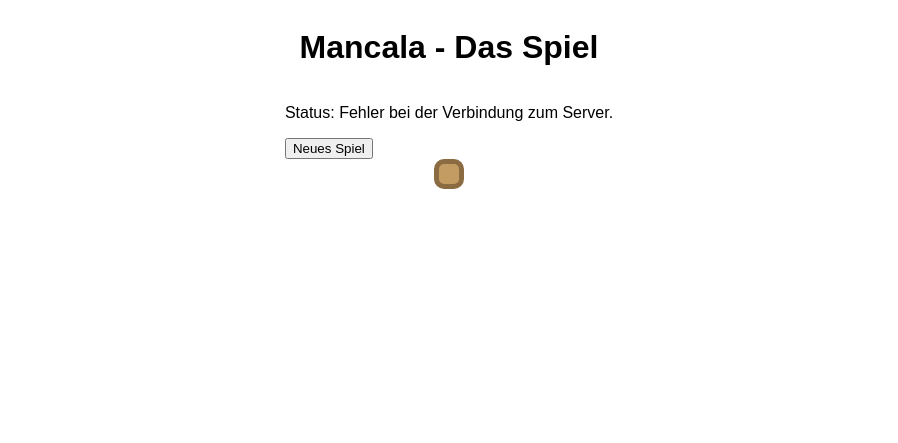
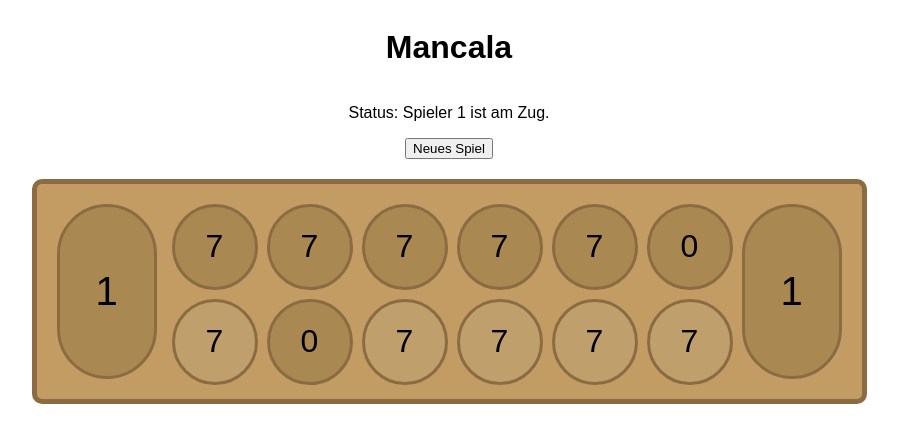
Before and after one commit to webphi-de/mancala-web, a Flask app: page / in a window 1280 px wide. Shown: the top 443 px of the page, without its empty margins (191-1089 px from the left). Run offline with Flask 3, Linux system fonts and the light colour scheme.

Commit message:
Final spielbar!

```diff
--- a/static/script.js
+++ b/static/script.js
@@ -6,66 +6,71 @@ const statusText = document.getElementById('status-text');
 const neustartButton = document.getElementById('neustart-button');
 
 /**
- * Zeichnet das gesamte Spielbrett basierend auf den Daten vom Server.
+ * Zeichnet das gesamte Spielbrett und fügt Klick-Events hinzu.
  * @param {object} spielDaten - Das vom Server gesendete JSON-Objekt.
  */
 function zeichneSpielbrett(spielDaten) {
-    // 1. Altes Brett leeren, bevor wir neu zeichnen
-    spielbrettContainer.innerHTML = '';
+    const gridContainer = document.getElementById('spielbrett-grid');
+    gridContainer.innerHTML = ''; // Altes Brett leeren
 
-    // Wir erstellen einen Container für die Mulden von Spieler 2 (oben)
-    const spieler2Reihe = document.createElement('div');
-    spieler2Reihe.classList.add('mulden-reihe');
+    // 1. Kalaha von Spieler 2 (links) erstellen
+    const kalaha2 = document.createElement('div');
+    kalaha2.id = 'kalaha-spieler2';
+    kalaha2.className = 'kalaha';
+    kalaha2.innerText = spielDaten.mulden[13];
+    gridContainer.appendChild(kalaha2);
 
-    // Wir erstellen einen Container für die Mulden von Spieler 1 (unten)
-    const spieler1Reihe = document.createElement('div');
-    spieler1Reihe.classList.add('mulden-reihe');
+    // 2. Kalaha von Spieler 1 (rechts) erstellen
+    const kalaha1 = document.createElement('div');
+    kalaha1.id = 'kalaha-spieler1';
+    kalaha1.className = 'kalaha';
+    kalaha1.innerText = spielDaten.mulden[6];
+    gridContainer.appendChild(kalaha1);
 
-    // 2. Durch die Mulden-Liste iterieren und für jede Mulde ein Element erstellen
-    spielDaten.mulden.forEach((anzahlSteine, index) => {
+    // 3. Spielmulden erstellen
+    // Mulden für Spieler 1 (unten, Index 0-5)
+    for (let i = 0; i <= 5; i++) {
         const mulde = document.createElement('div');
-        mulde.innerText = anzahlSteine; // Die Anzahl der Steine anzeigen
-        mulde.dataset.index = index;    // Den Index als data-Attribut speichern
+        mulde.className = 'mulde';
+        mulde.dataset.index = i;
+        mulde.dataset.spieler = '1';
+        mulde.innerText = spielDaten.mulden[i];
 
-        if (index === 6 || index === 13) {
-            // Das sind die Kalahas (Gewinnmulden)
-            mulde.classList.add('kalaha');
-            if (index === 6) {
-                mulde.id = 'kalaha-spieler1';
-            } else {
-                mulde.id = 'kalaha-spieler2';
-            }
-        } else {
-            // Das sind die normalen Spielmulden
-            mulde.classList.add('mulde');
-            // Hier könnten wir später Klick-Events hinzufügen
+        if (spielDaten.aktueller_spieler === 1 && spielDaten.mulden[i] > 0 && !spielDaten.spiel_beendet) {
+            mulde.classList.add('clickable');
+            mulde.addEventListener('click', async () => {
+                if (document.body.classList.contains('warten')) return;
+                document.body.classList.add('warten');
+                statusText.innerText = 'KI überlegt...';
+                await fetch('/api/mache_zug/' + i);
+                await updateSpiel();
+                document.body.classList.remove('warten');
+            });
         }
+        gridContainer.appendChild(mulde);
+    }
 
-        // Die Mulden den richtigen Reihen zuordnen
-        if (index >= 0 && index <= 5) {
-            spieler1Reihe.appendChild(mulde);
-        } else if (index >= 7 && index <= 12) {
-            // Wir fügen die oberen Mulden in umgekehrter Reihenfolge ein,
-            // damit sie von rechts nach links angezeigt werden.
-            spieler2Reihe.prepend(mulde);
-        }
-    });
+    // Mulden für Spieler 2 (oben, Index 7-12)
+    // Wir iterieren RÜCKWÄRTS von 12 nach 7, um die visuelle Reihenfolge korrekt zu halten!
+    for (let i = 12; i >= 7; i--) {
+        const mulde = document.createElement('div');
+        mulde.className = 'mulde';
+        mulde.dataset.index = i;
+        mulde.dataset.spieler = '2';
+        mulde.innerText = spielDaten.mulden[i];
+        gridContainer.appendChild(mulde);
+    }
 
-    // Die fertigen Reihen und die Kalahas in der richtigen Reihenfolge ins Haupt-div einfügen
-    spielbrettContainer.appendChild(document.getElementById('kalaha-spieler2'));
-    spielbrettContainer.appendChild(spieler2Reihe);
-    spielbrettContainer.appendChild(document.getElementById('kalaha-spieler1'));
-    spielbrettContainer.appendChild(spieler1Reihe);
-
-
-    // 3. Spiel-Status aktualisieren
+    // 4. Spiel-Status aktualisieren
+    const statusText = document.getElementById('status-text');
     if (spielDaten.spiel_beendet) {
-        statusText.innerText = `Spiel beendet! Gewinner: Spieler ${spielDaten.gewinner}`;
+        if(spielDaten.gewinner === 1) statusText.innerText = 'Glückwunsch, Sie haben gewonnen!';
+        else if(spielDaten.gewinner === 2) statusText.innerText = 'Die KI hat gewonnen.';
+        else statusText.innerText = 'Unentschieden!';
     } else {
         statusText.innerText = `Spieler ${spielDaten.aktueller_spieler} ist am Zug.`;
     }
 }
-
 
 /**
  * Die Hauptfunktion, die den Spielzustand vom Server holt und die Seite aktualisiert.
--- a/static/style.css
+++ b/static/style.css
@@ -1,4 +1,4 @@
-/* style.css */
+/* static/style.css */
 body {
     font-family: sans-serif;
     display: flex;
@@ -6,27 +6,33 @@ body {
     align-items: center;
 }
 
-#spielbrett-container {
-    display: flex;
-    align-items: center;
+#spiel-info {
+    margin-bottom: 20px;
+    text-align: center;
+}
+
+/* --- DAS NEUE GRID-LAYOUT --- */
+#spielbrett-grid {
+    display: grid;
+    /* Wir definieren 8 Spalten: Kalaha, 6x Mulde, Kalaha */
+    grid-template-columns: 100px repeat(6, 80px) 100px;
+    grid-template-rows: 80px 80px; /* Zwei Reihen für die Mulden */
+    gap: 15px; /* Abstand zwischen den Mulden */
     background-color: #c39c63;
     border: 5px solid #8b6c42;
-    padding: 10px;
+    padding: 20px;
     border-radius: 10px;
+    /* Wir nutzen grid-template-areas für eine "visuelle" Zuordnung */
+    grid-template-areas:
+        "kalaha2 mulde2 mulde2 mulde2 mulde2 mulde2 mulde2 kalaha1"
+        "kalaha2 mulde1 mulde1 mulde1 mulde1 mulde1 mulde1 kalaha1";
 }
 
-.mulden-reihe {
-    display: flex;
-    flex-direction: column;
-    margin: 0 20px;
-}
-
-.mulde, .kalaha {
+.mulde {
     width: 80px;
     height: 80px;
     border: 3px solid #8b6c42;
     border-radius: 50%;
-    margin: 10px;
     display: flex;
     justify-content: center;
     align-items: center;
@@ -35,7 +41,35 @@ body {
 }
 
 .kalaha {
-    width: 100px;
-    height: 240px;
+    border: 3px solid #8b6c42;
     border-radius: 50px;
+    display: flex;
+    justify-content: center;
+    align-items: center;
+    font-size: 2.5em;
+    background-color: #a98851;
 }
+
+/* --- Zuordnung der Elemente zu den Grid-Areas --- */
+#kalaha-spieler2 {
+    grid-area: kalaha2;
+}
+#kalaha-spieler1 {
+    grid-area: kalaha1;
+}
+.mulde[data-spieler="1"] {
+    grid-row: 2; /* Mulden von Spieler 1 sind in der zweiten Reihe */
+}
+.mulde[data-spieler="2"] {
+    grid-row: 1; /* Mulden von Spieler 2 sind in der ersten Reihe */
+}
+
+.mulde.clickable {
+    cursor: pointer;
+    background-color: #bfa06d;
+}
+
+.mulde.clickable:hover {
+    background-color: #d1b582;
+    border-color: #a58352;
+}
--- a/templates/index.html
+++ b/templates/index.html
@@ -7,20 +7,19 @@
     <!-- Verknüpfung zu unserer zukünftigen CSS-Datei -->
     <link rel="stylesheet" href="{{ url_for('static', filename='style.css') }}">
 </head>
+<!-- templates/index.html -->
 <body>
-    <h1>Mancala - Das Spiel</h1>
+    <h1>Mancala</h1>
 
     <div id="spiel-info">
         <p>Status: <span id="status-text">Lade Spiel...</span></p>
         <button id="neustart-button">Neues Spiel</button>
     </div>
 
-    <div id="spielbrett-container">
-        <!-- Das Spielbrett wird hier von JavaScript dynamisch erzeugt -->
+    <!-- Neuer Haupt-Container für das Grid-Layout -->
+    <div id="spielbrett-grid">
+        <!-- Das JavaScript wird die Elemente hier einfügen -->
     </div>
 
-    <!-- Verknüpfung zu unserer zukünftigen JavaScript-Datei -->
-    <!-- Wichtig: Am Ende des Body-Tags, damit das HTML erst geladen wird -->
     <script src="{{ url_for('static', filename='script.js') }}"></script>
 </body>
-</html>
```
